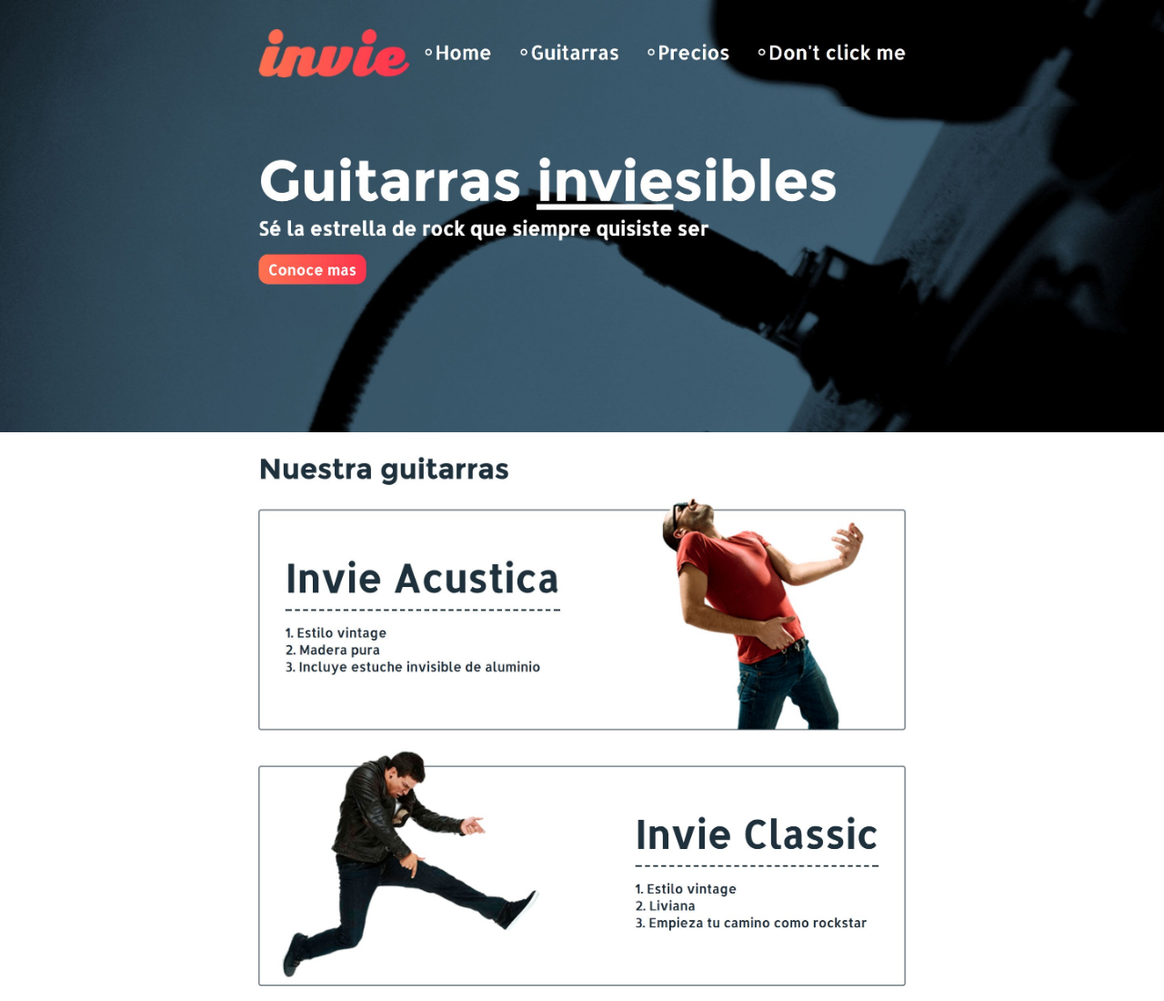
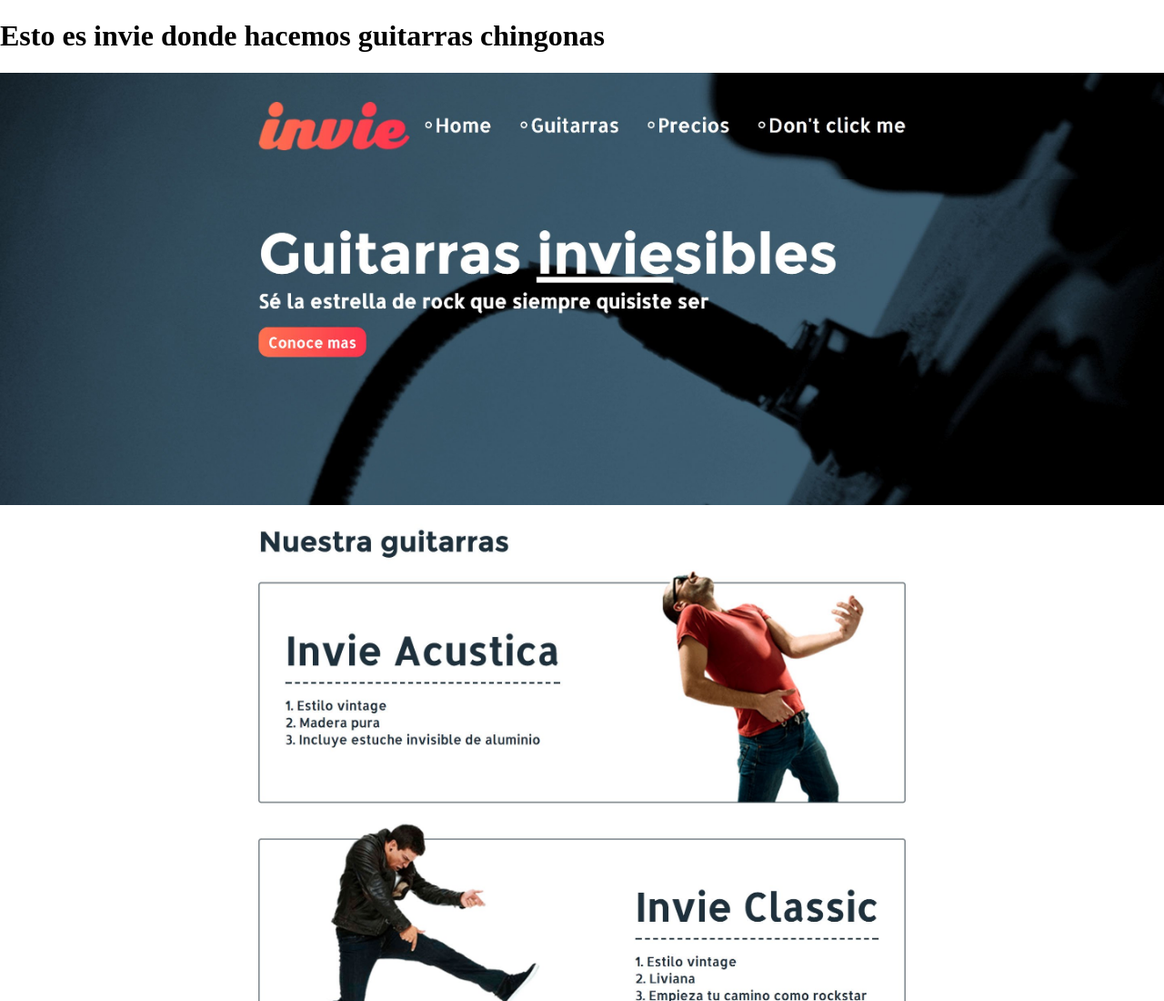
Before and after one commit to maponzzi/invie, a plain HTML site: page index.html in a window 1280 px wide. Shown: the top 1100 px of the page at 91% size. Drawn offline with Linux system fonts and the light colour scheme.

Commit message:
index modified

```diff
--- a/index.html
+++ b/index.html
@@ -17,6 +17,7 @@
 	</style>
 </head>
 <body>
+	<h1>Esto es invie donde hacemos guitarras chingonas</h1>
 	<img src="img/header.jpg" alt="header">
 	<img src="img/hero.jpg" alt="hero">
 	<img src="img/acustica.jpg" alt="">
```
